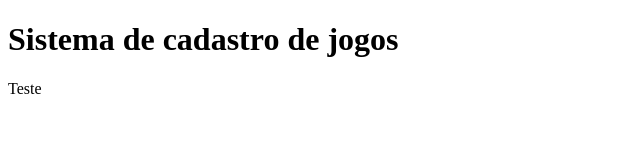
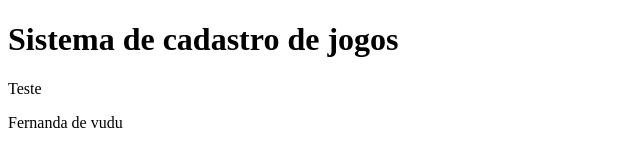
Before and after one commit to angeldananda/Aula-alura-Github, a plain HTML site: page index.html in a window 1280 px wide. Shown: the whole page, without its empty margins (0-640 px from the left). Drawn offline with Linux system fonts and the light colour scheme.

Commit message:
fernanda peituda

```diff
--- a/index.html
+++ b/index.html
@@ -9,6 +9,7 @@
 <body>
     <h1>Sistema de cadastro de jogos</h1>
     <p>Teste</p>
+    <p>Fernanda de vudu</p>
 
 </body>
     <script src="app.js"></script>
```
